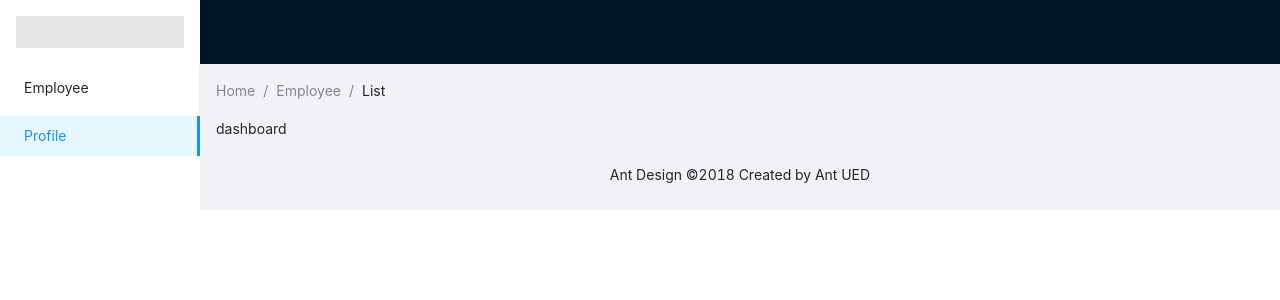
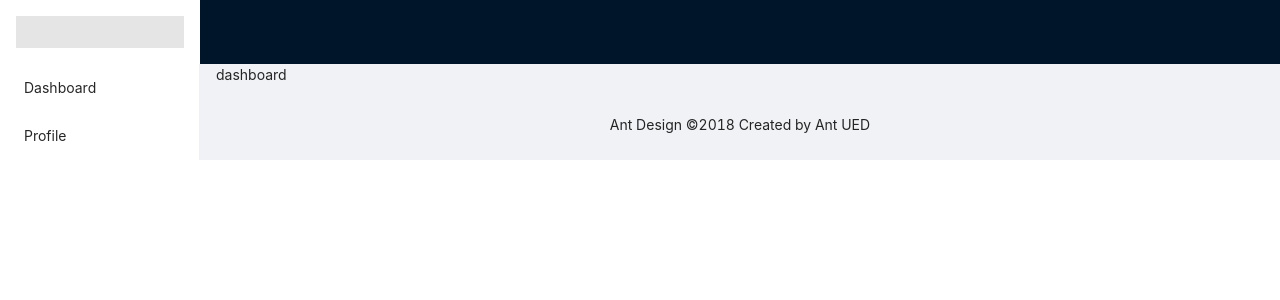
Before and after one commit to iamyuu/react-gql-poc, a React (Vite) app: page /dashboard in a window 1280 px wide. Shown: the top 300 px of the page. Built offline with nearby package versions, Linux system fonts and the light colour scheme.

Commit message:
refactor: remove breadcrumb & change sidenav item, also add link into sidenav

```diff
--- a/src/components/layout.tsx
+++ b/src/components/layout.tsx
@@ -1,10 +1,10 @@
 import * as React from 'react'
-import {Layout, Menu, Breadcrumb} from 'antd'
+import {Link} from 'react-router-dom'
+import {Layout, Menu} from 'antd'
 
 const {Header, Content, Footer, Sider} = Layout
 
-const sidenavs = ['Employee', 'Profile']
-const breadcrumbs = ['Home', 'Employee', 'List']
+const sidenavs = ['Dashboard', 'Profile']
 
 interface PropsChildren {
   children: React.ReactNode
@@ -20,9 +20,11 @@ function AppSidenav() {
           background: 'rgba(0, 0, 0, 0.1)',
         }}
       />
-      <Menu mode='inline' defaultSelectedKeys={[sidenavs[1]]}>
+      <Menu mode='inline'>
         {sidenavs.map(nav => (
-          <Menu.Item key={nav}>{nav}</Menu.Item>
+          <Menu.Item key={nav}>
+            <Link to={`/${nav.toLowerCase()}`}>{nav}</Link>
+          </Menu.Item>
         ))}
       </Menu>
     </Sider>
@@ -46,15 +48,6 @@ function AppMain(props: PropsChildren) {
         margin: '0 1rem',
       }}
     >
-      <Breadcrumb
-        style={{
-          margin: '1rem 0',
-        }}
-      >
-        {breadcrumbs.map(breadcrumb => (
-          <Breadcrumb.Item key={breadcrumb}>{breadcrumb}</Breadcrumb.Item>
-        ))}
-      </Breadcrumb>
       {props.children}
     </Content>
   )
```
